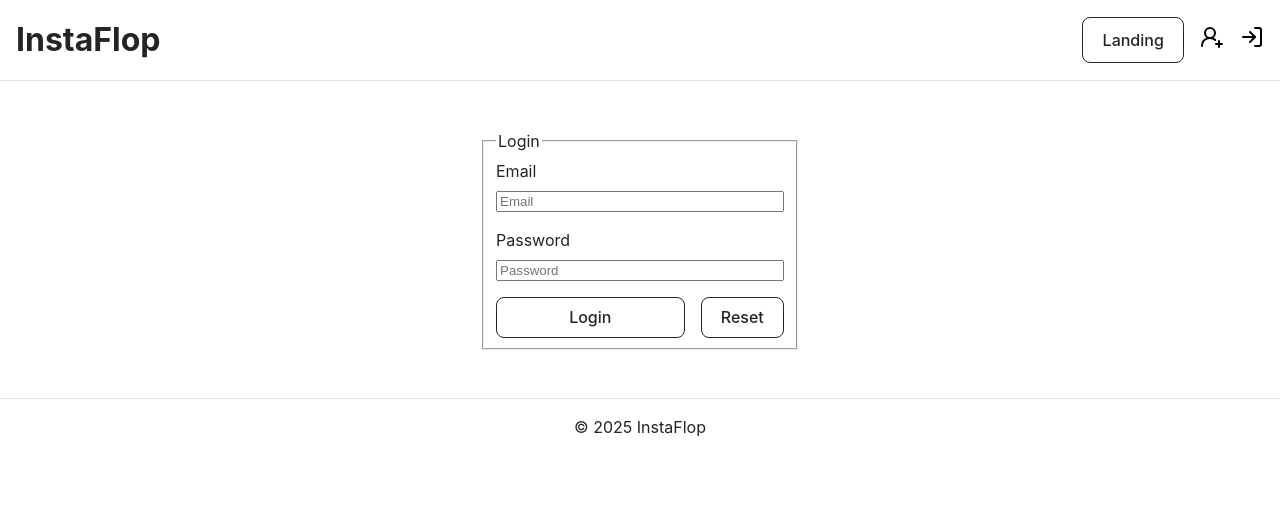
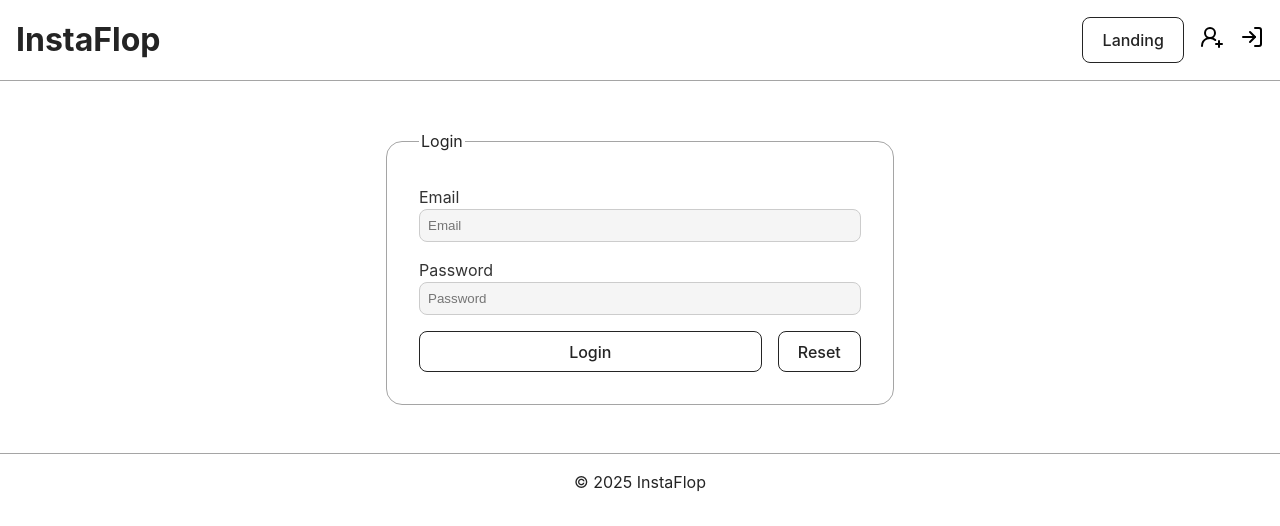
Before and after one commit to TonybynMp4/InstaFlop, a Vue app in the folder client/: page /login in a window 1280 px wide. Shown: the top 526 px of the page. Built offline with nearby package versions, Linux system fonts and the light colour scheme.

Commit message:
style: update border colors and improve layout in App, Field, and Form components

```diff
--- a/client/src/App.vue
+++ b/client/src/App.vue
@@ -49,7 +49,7 @@
         padding: 1rem;
         justify-content: space-between;
         align-items: center;
-		border-bottom: 1px solid #e4e4e7;
+		border-bottom: 1px solid #a5a5a5;
     }
 
 	.header__title {
@@ -78,6 +78,6 @@
 		padding: 1rem;
 		justify-content: center;
 		align-items: center;
-		border-top: 1px solid #e4e4e7;
+		border-top: 1px solid #a5a5a5;
 	}
 </style>
--- a/client/src/components/FieldComponent.vue
+++ b/client/src/components/FieldComponent.vue
@@ -19,6 +19,22 @@
 <style>
     input:user-invalid {
         border: 2px inset red;
-        border-radius: 2px;
+        border-radius: 0.5rem;
     }
+
+	input {
+		background-color: #f5f5f5;
+		color: #333;
+		border: 1px solid #ccc;
+		border-radius: 0.5rem;
+		padding: 0.5rem;
+		width: 100%;
+		font-size: smaller;
+	}
+
+	label {
+		font-size: medium;
+		color: #333;
+		display: block;
+	}
 </style>
--- a/client/src/components/FormComponent.vue
+++ b/client/src/components/FormComponent.vue
@@ -29,23 +29,21 @@ const handleFieldChange = (payload: { id: string, val: string }) => {
 </template>
 
 <style scoped>
-section {
-    display: flex;
-    flex-direction: column;
-    gap: 0.5rem;
-}
-
 form {
-    width: 50%;
+    width: 80%;
 }
 
 fieldset {
     display: flex;
     flex-direction: column;
     gap: 1rem;
+	border-radius: 1rem;
+	padding: 2rem;
+	border: 1px solid #a5a5a5;
 }
 
 .actions {
+	display: flex;
     flex-direction: row;
     gap: 1rem;
 }
```
